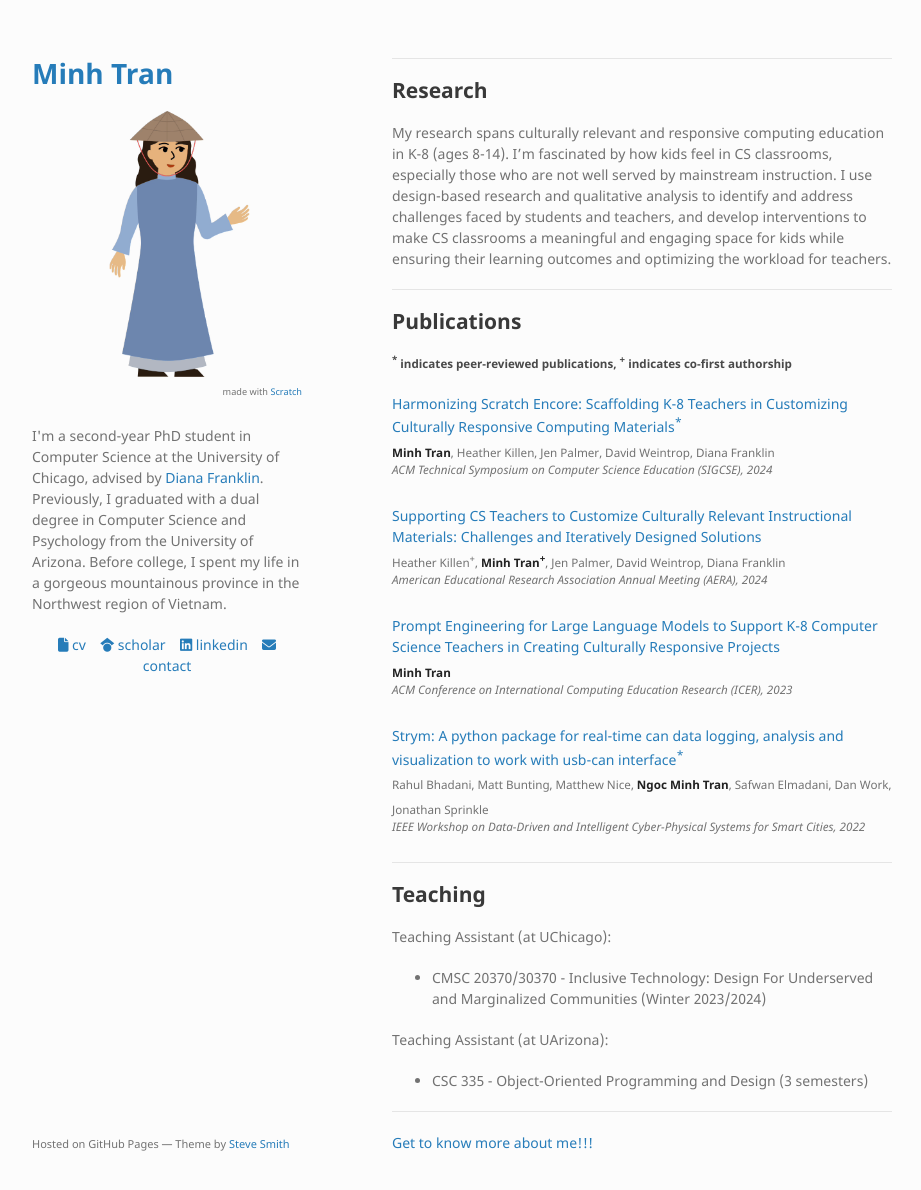
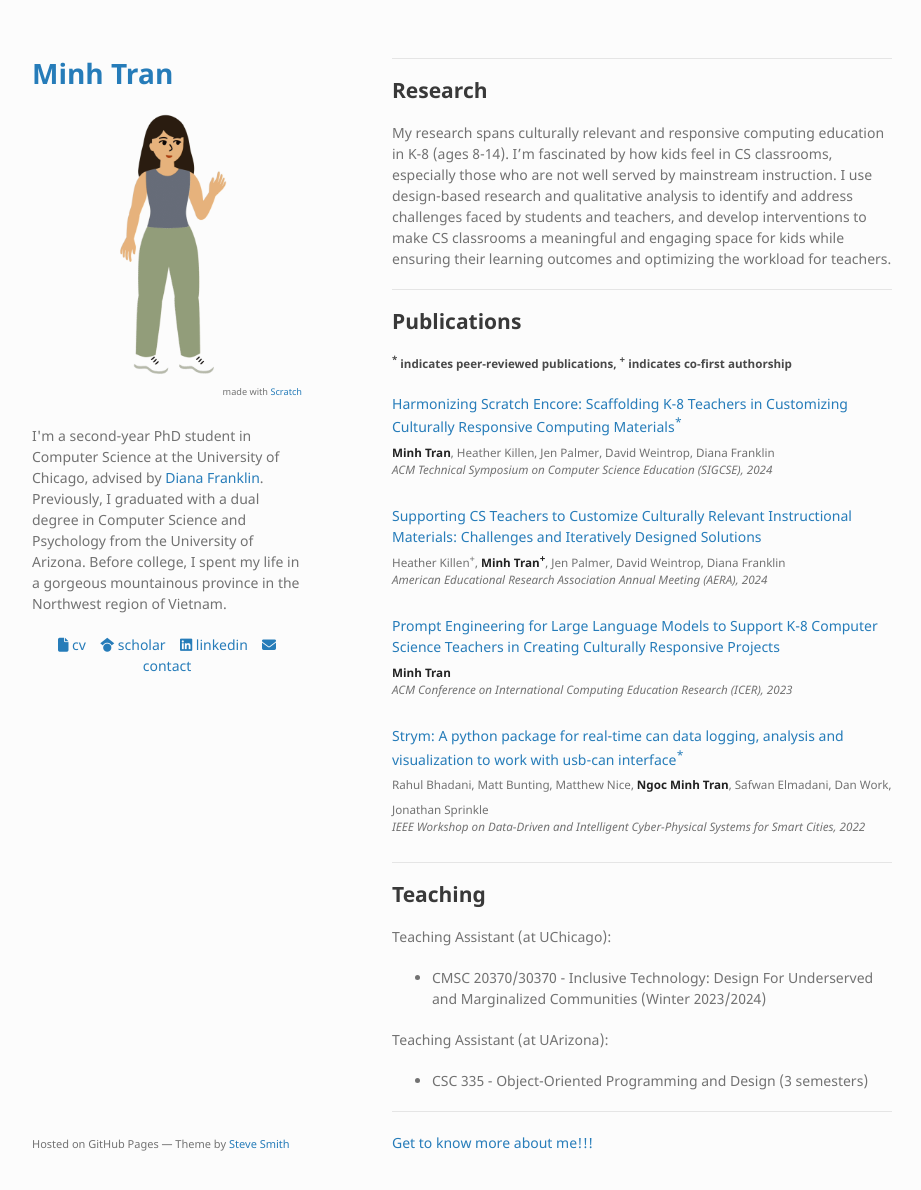
Before and after one commit to ngminhtran/ngminhtran.github.io, a Jekyll site: the page built from index.md, in a window 1280 px wide and 1223 px high. Shown: the top 1190 px of the window, without its empty margins (178-1099 px from the left). Built offline with Jekyll 4.4.1, drawn with Linux system fonts in a browser that asks for light colours.

Commit message:
update profile gif

```diff
--- a/index.md
+++ b/index.md
@@ -1,6 +1,6 @@
 ---
 layout: default
-logo: /assets/img/profile_scratch.gif
+logo: /assets/img/profile.gif
 logo_note: true
 ---
 
```
Also changed, not shown: assets/img/profile.gif (added), assets/img/profile_scratch.gif (deleted), 3 other files.
